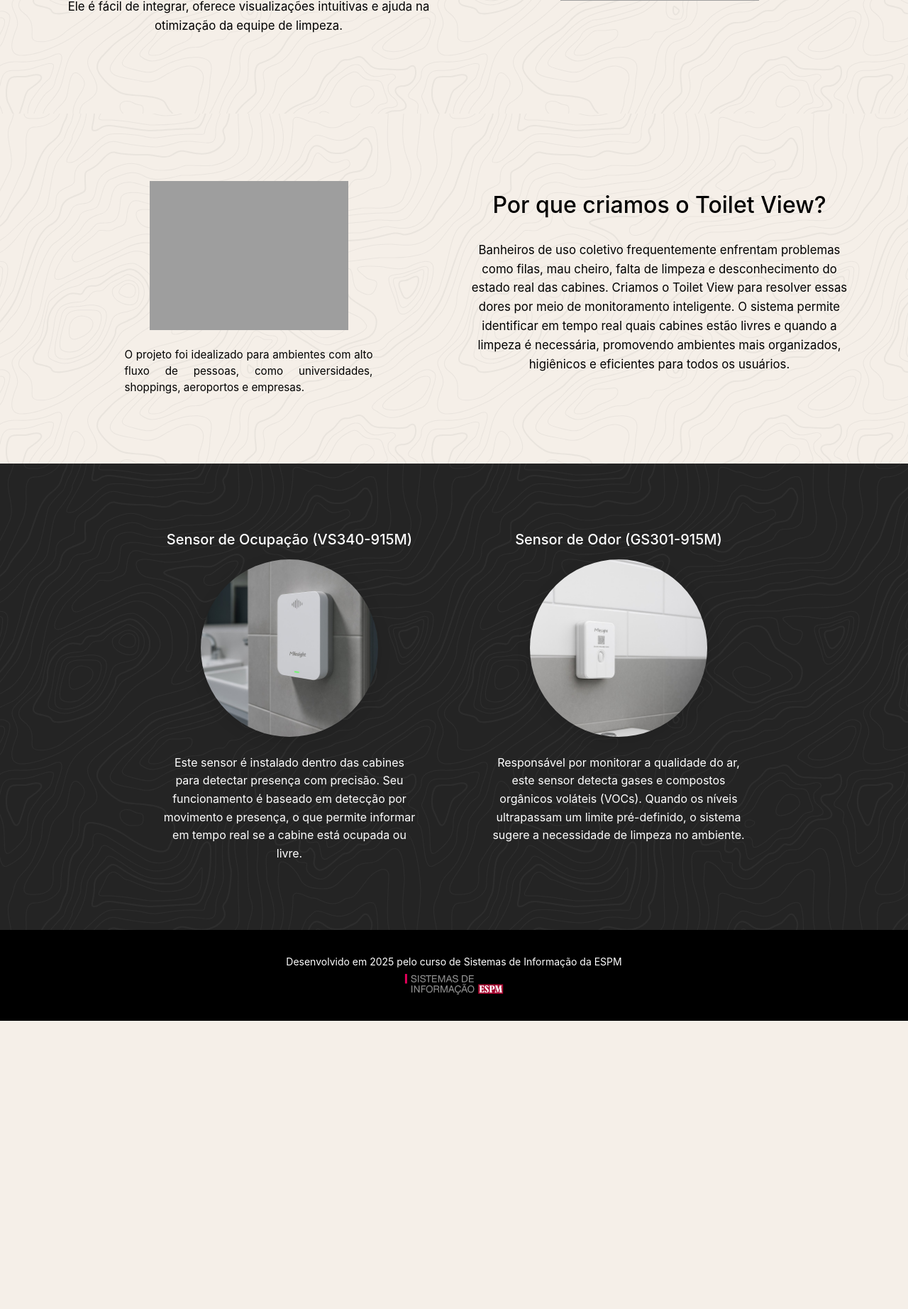
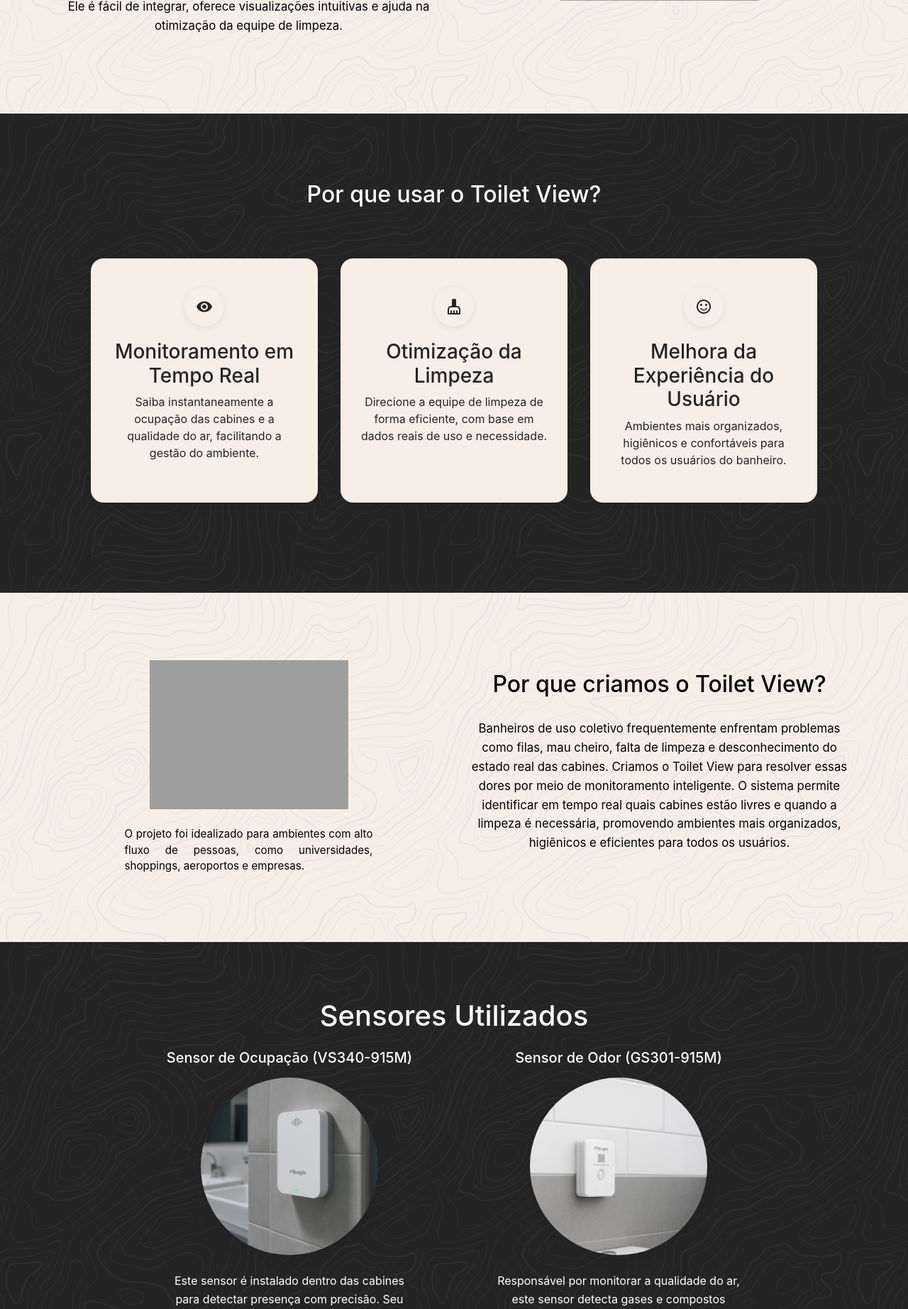
Before and after one commit to tech-espm/inter-3sem-2025-toilet-view, a Flask app: page / in a window 1280 px wide. Shown: the part 961-2805 px from the top of the page at 71% size. Before the commit the page ends 2399 px from the top, so only its background shows below. Run offline with Flask 3, Linux system fonts and the light colour scheme; parts of the project's set-up code (start-up, migrations or seed data) failed here and were passed over; some libraries are stand-ins or nearby versions; grey boxes are pictures that could not be loaded.

Commit message:
Atualização do index e fotos
Adicionei fotos para adicionar no nosso sobre nós e também adicionei uma nova seção na página.

```diff
--- a/static/css/estilo.css
+++ b/static/css/estilo.css
@@ -109,7 +109,6 @@
   background-color: #F5EFE8;
   color: black;
   padding: 80px 0;
-  background-color: #F5EFE8;
   background-image: url('/static/img/damasco.svg');
 }
 
@@ -151,8 +150,67 @@
   margin-bottom: 30px;
 }
 
-/* Seção 2 - index - Sobre o Projeto */
-.secao2-sobre-projeto {
+/* Seção 2 - index - pq usar */
+.secao2-pq-usar {
+  background-color: #242424;
+  color: white;
+  padding: 80px 0;
+  text-align: center;
+  background-image: url('/static/img/damasco.svg');
+}
+
+.titulo-central-secao2 {
+  text-align: center;
+  font-size: 2.3rem;
+
+  margin-bottom: 3rem;
+  letter-spacing: 1px;
+}
+
+.cards-motivos {
+  display: flex;
+  gap: 2rem;
+  justify-content: center;
+  flex-wrap: wrap;
+  margin-top: 2rem;
+  margin-bottom: 2rem;
+  color: #242424;
+}
+
+.card-motivo {
+  background: #F5EFE8;
+  border-radius: 18px;
+  box-shadow: 0 2px 12px rgba(0,0,0,0.08);
+  padding: 2.5rem 1.5rem 2rem 1.5rem;
+  min-width: 260px;
+  max-width: 320px;
+  min-height: 340px; /* aumenta a altura */
+  flex: 1 1 260px;
+  text-align: center;
+  display: flex;
+  flex-direction: column;
+  align-items: center;
+  color: #242424;
+}
+
+.icone-motivo {
+  display: flex;
+  justify-content: center;
+  align-items: center;
+  margin-bottom: 1.2rem;
+}
+
+.material-icons {
+  font-size: 3rem;
+  color: #242424;
+  background: #f5efe8;
+  border-radius: 50%;
+  padding: 16px;
+  box-shadow: 0 2px 8px rgba(0,0,0,0.07);
+}
+
+/* Seção 3 - index - Sobre o Projeto */
+.secao3-sobre-projeto {
   background-color: #F5EFE8;
   color: black;
   padding: 80px 0;
@@ -160,7 +218,7 @@
   background-image: url('/static/img/damasco.svg');
 }
 
-.secao2-sobre-projeto .container {
+.secao3-sobre-projeto .container {
   display: flex;
   flex-wrap: wrap;
   justify-content: space-between;
@@ -211,8 +269,8 @@
   margin-bottom: 1rem;
 }
 
-/* secão 3 - sensores - index*/
-.secao3-sensores {
+/* secão 4 - sensores - index*/
+.secao4-sensores {
   background-color: #242424;
   padding: 80px 0;
   text-align: center;
--- a/templates/index/index.html
+++ b/templates/index/index.html
@@ -10,7 +10,7 @@
   <div class="container">
     <!-- Coluna direita: texto -->
     <div class="coluna-texto-projeto">
-      <h2>O que é o Toilet View?</h2>
+      <h2 class="titulo-secao">O que é o Toilet View?</h2>
       <p>
         O Toilet View é uma solução tecnológica desenvolvida para monitorar em tempo real a ocupação de cabines sanitárias
         e a qualidade do ar em banheiros públicos ou corporativos. Por meio de sensores inteligentes e uma interface intuitiva,
@@ -29,7 +29,36 @@
   </div>
 </div>
 
-<div class="secao2-sobre-projeto">
+<div class="secao2-pq-usar">
+  <div class="container">
+    <h2  class="titulo-secao">Por que usar o Toilet View?</h2>
+    <div class="cards-motivos">
+      <div class="card-motivo">
+        <div class="icone-motivo">
+          <span class="material-icons">visibility</span>
+        </div>
+        <h3>Monitoramento em Tempo Real</h3>
+        <p>Saiba instantaneamente a ocupação das cabines e a qualidade do ar, facilitando a gestão do ambiente.</p>
+      </div>
+      <div class="card-motivo">
+        <div class="icone-motivo">
+          <span class="material-icons">cleaning_services</span>
+        </div>
+        <h3>Otimização da Limpeza</h3>
+        <p>Direcione a equipe de limpeza de forma eficiente, com base em dados reais de uso e necessidade.</p>
+      </div>
+      <div class="card-motivo">
+        <div class="icone-motivo">
+          <span class="material-icons">sentiment_satisfied_alt</span>
+        </div>
+        <h3>Melhora da Experiência do Usuário</h3>
+        <p>Ambientes mais organizados, higiênicos e confortáveis para todos os usuários do banheiro.</p>
+      </div>
+    </div>
+  </div>
+</div>
+
+<div class="secao3-sobre-projeto">
   <div class="container d-flex justify-content-between align-items-center flex-wrap">
 
     <!-- Coluna esquerda: logotipo -->
@@ -42,7 +71,7 @@
 
     <!-- Coluna direita: texto -->
     <div class="coluna-texto-projeto">
-      <h2>Por que criamos o Toilet View?</h2>
+      <h2 class="titulo-secao">Por que criamos o Toilet View?</h2>
       <p>
         Banheiros de uso coletivo frequentemente enfrentam problemas como filas, mau cheiro, falta de limpeza e desconhecimento
         do estado real das cabines. Criamos o Toilet View para resolver essas dores por meio de monitoramento inteligente.
@@ -54,9 +83,11 @@
   </div>
 </div>
 
-<div class="secao3-sensores">
+<div class="secao4-sensores">
+
+  <h1 class="titulo-secao, color-white">Sensores Utilizados</h1>
+
   <div class="container sensores-grid">
-
     <!-- Sensor de Ocupação -->
     <div class="sensor-item">
       <h3>Sensor de Ocupação (VS340-915M)</h3>
--- a/templates/layout.html
+++ b/templates/layout.html
@@ -20,6 +20,7 @@
 	<link rel="stylesheet" type="text/css" href="/static/css/sweetalert2.min.css" />
 	<link rel="stylesheet" type="text/css" href="/static/css/estilo.css" />
 	<link rel="stylesheet" href="https://fonts.googleapis.com/css?family=Urbanist:400,700&display=swap">
+	<link href="https://fonts.googleapis.com/icon?family=Material+Icons" rel="stylesheet">
 
 	<script type="text/javascript" src="/static/js/jquery.min.js"></script>
 	<script type="text/javascript" src="/static/js/bootstrap.bundle.min.js"></script>
```
Also changed, not shown: static/img/apresentacaotoiletview.jpeg (added), static/img/estudando.jpeg (added).
